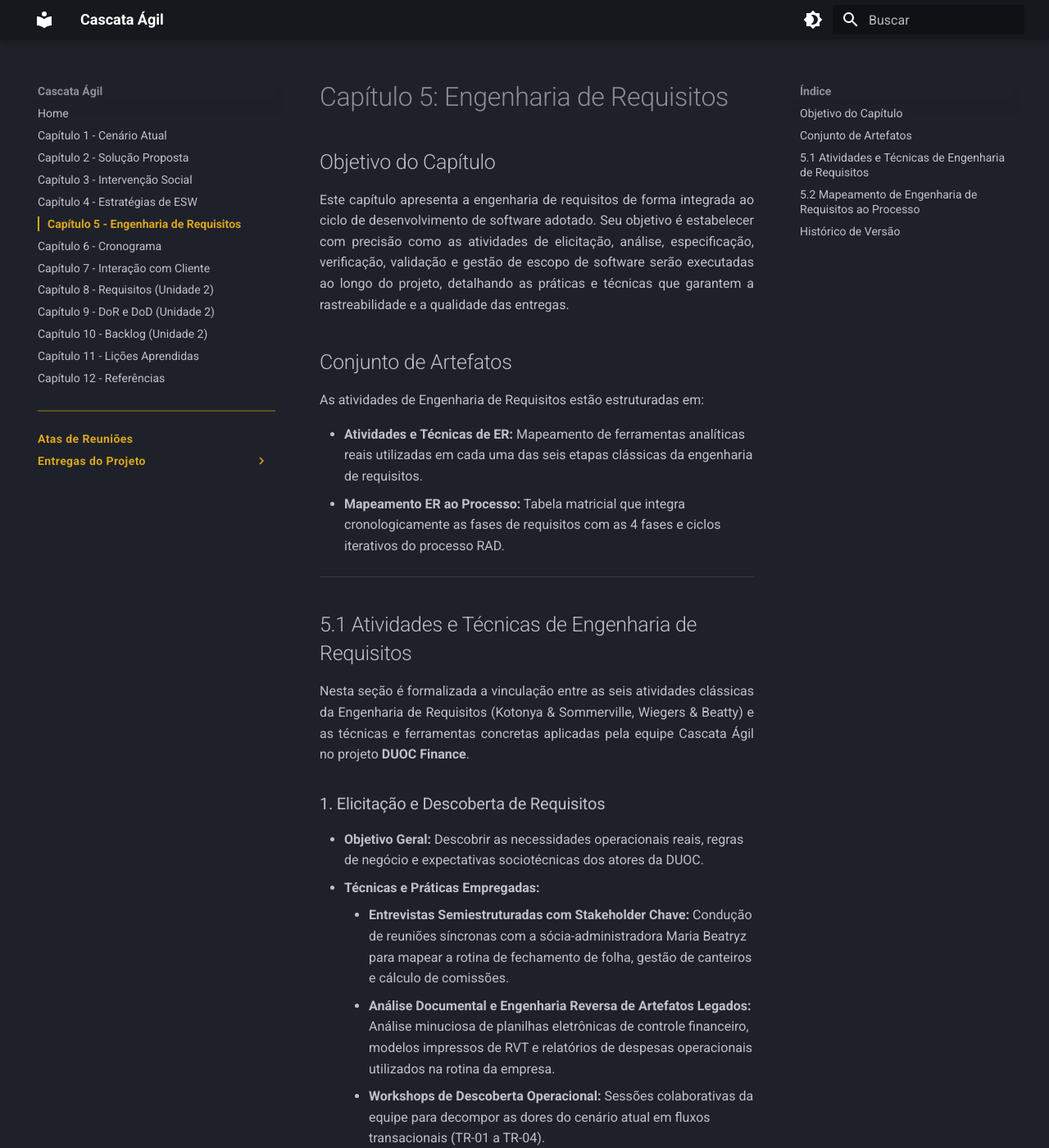
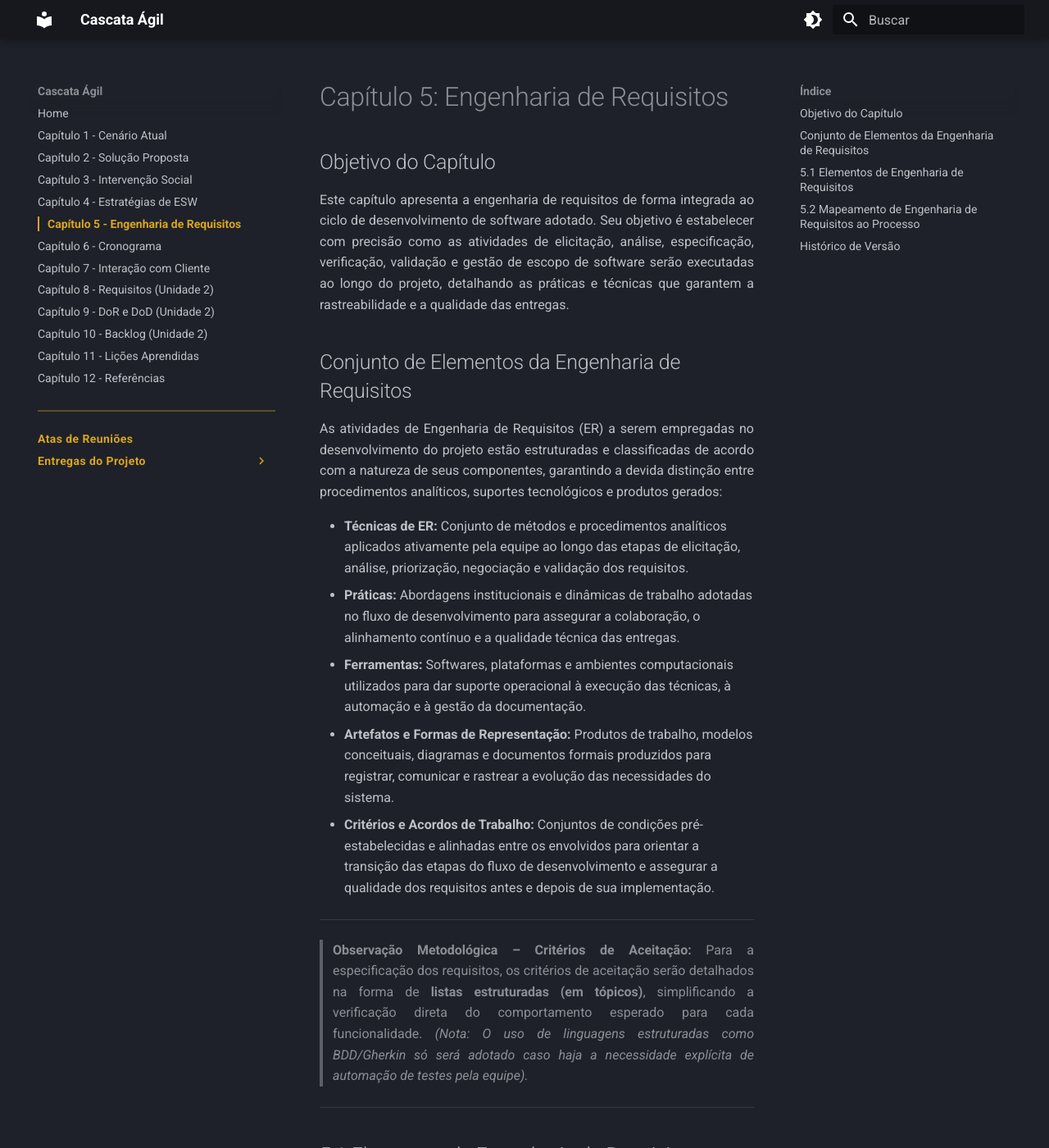
Before and after one commit to mdsreq-fga-unb/REQ-2026.2-T01-DUOC-Finance, an MkDocs documentation site: the page built from docs/engenharia-requisitos/index.md, in a window 1280 px wide and 1400 px high. Shown: the whole window at 82% size. Built offline with MkDocs 1.6.1 and Material for MkDocs 9.7.7, drawn with Linux system fonts in a browser that asks for light colours; some of the changed text lies outside the part shown.

Commit message:
docs(requisitos): reestrutura taxonomia de ER e adiciona nota metodologica sobre criterios

```diff
--- a/docs/engenharia-requisitos/index.md
+++ b/docs/engenharia-requisitos/index.md
@@ -4,17 +4,24 @@
 
 Este capítulo apresenta a engenharia de requisitos de forma integrada ao ciclo de desenvolvimento de software adotado. Seu objetivo é estabelecer com precisão como as atividades de elicitação, análise, especificação, verificação, validação e gestão de escopo de software serão executadas ao longo do projeto, detalhando as práticas e técnicas que garantem a rastreabilidade e a qualidade das entregas.
 
-## Conjunto de Artefatos
+## Conjunto de Elementos da Engenharia de Requisitos
 
-As atividades de Engenharia de Requisitos estão estruturadas em:
+As atividades de Engenharia de Requisitos (ER) a serem empregadas no desenvolvimento do projeto estão estruturadas e classificadas de acordo com a natureza de seus componentes, garantindo a devida distinção entre procedimentos analíticos, suportes tecnológicos e produtos gerados:
 
-*   **Atividades e Técnicas de ER:** Mapeamento de ferramentas analíticas reais utilizadas em cada uma das seis etapas clássicas da engenharia de requisitos.
-*   **Mapeamento ER ao Processo:** Tabela matricial que integra cronologicamente as fases de requisitos com as 4 fases e ciclos iterativos do processo RAD.
+*   **Técnicas de ER:** Conjunto de métodos e procedimentos analíticos aplicados ativamente pela equipe ao longo das etapas de elicitação, análise, priorização, negociação e validação dos requisitos.
+*   **Práticas:** Abordagens institucionais e dinâmicas de trabalho adotadas no fluxo de desenvolvimento para assegurar a colaboração, o alinhamento contínuo e a qualidade técnica das entregas.
+*   **Ferramentas:** Softwares, plataformas e ambientes computacionais utilizados para dar suporte operacional à execução das técnicas, à automação e à gestão da documentação.
+*   **Artefatos e Formas de Representação:** Produtos de trabalho, modelos conceituais, diagramas e documentos formais produzidos para registrar, comunicar e rastrear a evolução das necessidades do sistema.
+*   **Critérios e Acordos de Trabalho:** Conjuntos de condições pré-estabelecidas e alinhadas entre os envolvidos para orientar a transição das etapas do fluxo de desenvolvimento e assegurar a qualidade dos requisitos antes e depois de sua implementação.
 
 ---
 
-<a id="51-atividades-e-tecnicas-de-engenharia-de-requisitos"></a>
-## 5.1 Atividades e Técnicas de Engenharia de Requisitos
+> **Observação Metodológica – Critérios de Aceitação:** Para a especificação dos requisitos, os critérios de aceitação serão detalhados na forma de **listas estruturadas (em tópicos)**, simplificando a verificação direta do comportamento esperado para cada funcionalidade. *(Nota: O uso de linguagens estruturadas como BDD/Gherkin só será adotado caso haja a necessidade explícita de automação de testes pela equipe).*
+
+---
+
+<a id="51-elementos-de-engenharia-de-requisitos"></a>
+## 5.1 Elementos de Engenharia de Requisitos
 
 Nesta seção é formalizada a vinculação entre as seis atividades clássicas da Engenharia de Requisitos (Kotonya & Sommerville, Wiegers & Beatty) e as técnicas e ferramentas concretas aplicadas pela equipe Cascata Ágil no projeto **DUOC Finance**.
 
```
